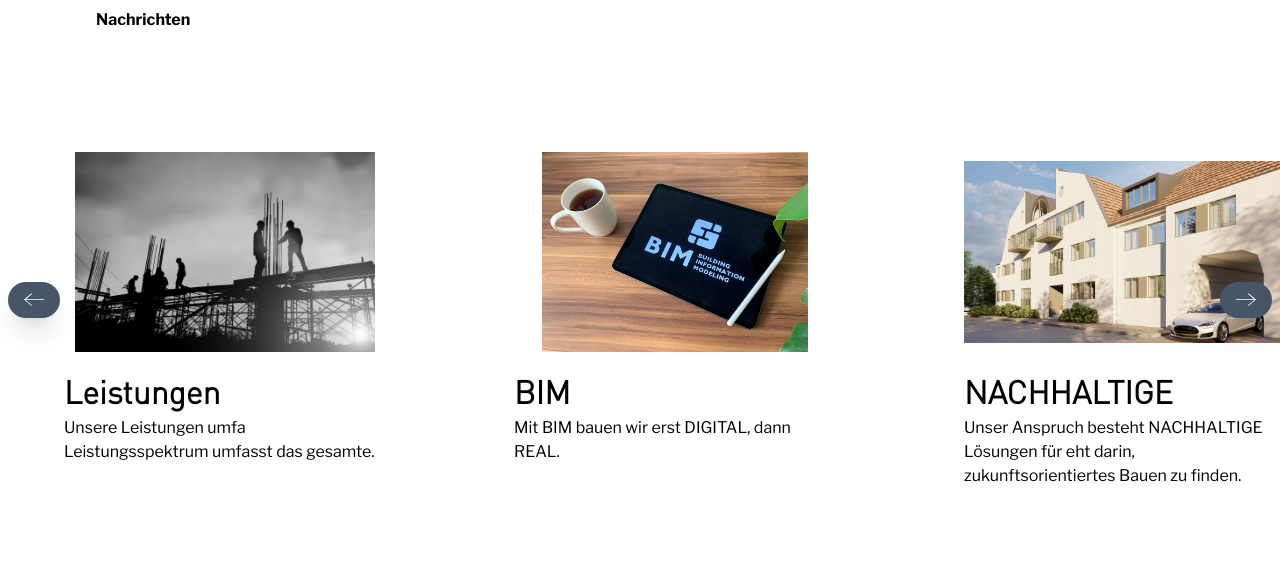
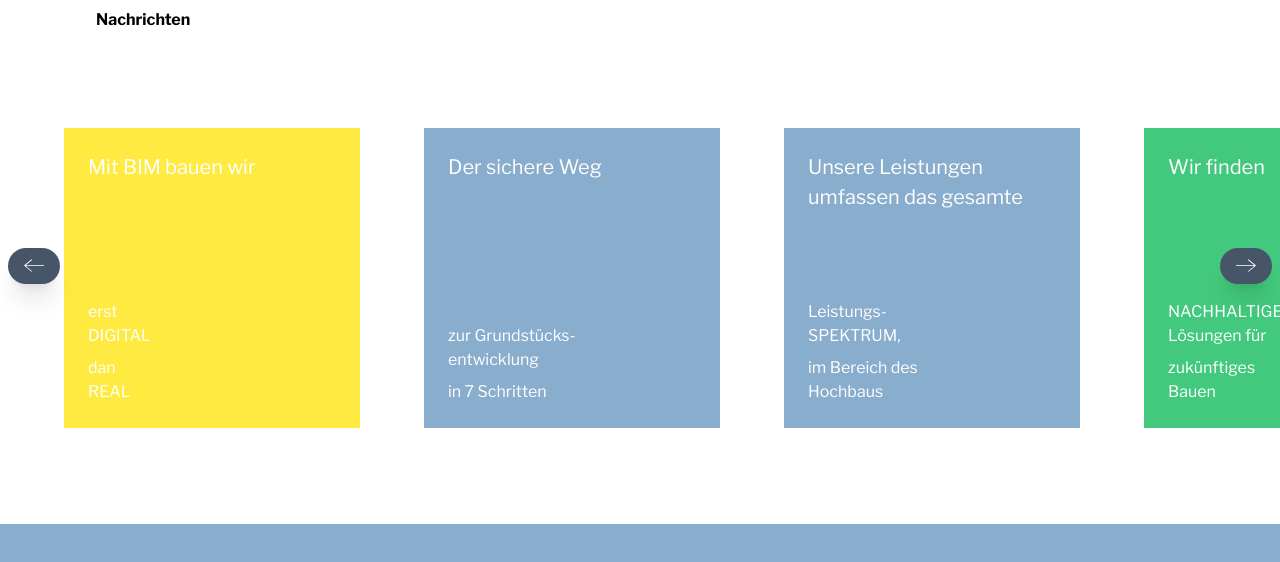
Before and after one commit to borigendiego/fies, a Next.js app: page / in a window 1280 px wide. Shown: the part 840-1402 px from the top of the page. Built offline with nearby package versions, Linux system fonts and the light colour scheme.

Commit message:
Add squares

```diff
--- a/components/commons/carousel/Carousel.tsx
+++ b/components/commons/carousel/Carousel.tsx
@@ -1,9 +1,8 @@
 import React, {useRef} from "react";
-import { TEAM_DATA } from './constants.js'
+import { HOME_CAROUSEL } from './constants';
 import Slide from "./Slide";
 import { motion } from 'framer-motion';
 import Image from "next/image.js";
-
 
 const Caraousel = () => {
 
@@ -63,7 +62,7 @@ const Caraousel = () => {
                 <p className="font-bold">Nachrichten</p>
             </div>
             <motion.div
-                className='relative md:my-24 overflow-hidden max-w-[1300px] mx-auto'
+                className={'relative md:my-24 overflow-hidden max-w-[1300px] mx-auto'}
                 initial={{
                     opacity: 0,
                     }}
@@ -73,12 +72,20 @@ const Caraousel = () => {
                 viewport={{ once: true }}
                 transition={{duration: 1, delay: .5}}
             >
-                <div className="">
-                    <div className="flex flex-nowrap" ref={carousel}>
-                        {
-                            TEAM_DATA.map((value, index) => <Slide image={value.image} title={value.title} text={value.text} />)
-                        }
-                    </div>
+                <div className={"flex flex-nowrap"} ref={carousel}>
+                    {
+                        HOME_CAROUSEL.map((item:any, index:number) =>
+                            <Slide
+                                key={`${item.title}-${index}`}
+                                bgImage={item.bgImage}
+                                title={item.title}
+                                text={item.text}
+                                bgColor={item.bgColor}
+                                colorSquare={item.colorSquare}
+                                linkTo={item.linkTo}
+                                content={item.content}
+                            />)
+                    }
                 </div>
                 <div className="absolute top-[40%] w-full z-20">
                     <motion.button
--- a/components/commons/carousel/Slide.tsx
+++ b/components/commons/carousel/Slide.tsx
@@ -1,39 +1,44 @@
-import Image from "next/image";
-import Link from "next/link";
-import React from "react";
-
-
-type slideprops = {
-    image: string,
-    title: string,
-    text: string,
-}
+import React from 'react';
+import { CarouselType } from './constants';
 
 const Slide = ({
-    image,
     title,
-    text
-}:slideprops) => {
+    text,
+    bgColor,
+    colorSquare,
+    content,
+    linkTo,
+    bgImage
+}:CarouselType) => {
     return(
-        <div className="min-w-[450px] overflow-hidden transition-all duration-300 ease-in z-10 relative px-16">
-            <Link href={'/buro'}>
-                <div className="md:flex md:flex-col rounded-md hover-slide">
-                    <div className={"py-6 flex flex-col duration-300 ease-in"}>
-                        <div className={'relative w-full h-[200px]'}>
-                            <Image
-                                src={image}
-                                alt={''}
-                                layout='fill'
-                                objectFit='contain'
-                            />
-                        </div>
-                        <div className="">
-                            <h2 className="mt-4 font-bold">{title}</h2>
-                            <p>{text}</p>
+        <div className="min-w-[360px] overflow-hidden transition-all duration-300 ease-in z-10 relative px-16">
+            <a href={linkTo}>
+                {
+                    colorSquare
+                    ? <div className="md:flex md:flex-col rounded-md hover-slide">
+                        <div
+                            className={'p-6 flex flex-col duration-300 ease-in w-[300px] h-[300px] justify-between'}
+                            style={{ backgroundColor: bgColor }}
+                        >
+                            <p className={'text-white text-[20px]'}>
+                                {title}
+                            </p>
+                            {content}
                         </div>
                     </div>
-                </div>
-            </Link>
+                    : <div className="md:flex md:flex-col rounded-md hover-slide">
+                        <div
+                            className={'p-6 flex flex-col duration-300 ease-in w-[300px] h-[300px] justify-between'}
+                            style={{
+                                backgroundImage: '/assets/images/banner/bannerImage-4.jpg',
+                                color: '#fff',
+                            }}
+                        >
+                            <h1>Something</h1>
+                        </div>
+                    </div>
+                }
+            </a>
         </div>
     )
 }
--- a/components/commons/carousel/constants.js
+++ /dev/null
@@ -1,29 +0,0 @@
-const TEAM_DATA = [
-    {
-        image: '/assets/images/banner/banner-3-min.jpg',
-        title: 'Leistungen',
-        text: 'Unsere Leistungen umfa Leistungsspektrum umfasst das gesamte.',
-    },
-    {
-        image: '/assets/images/banner/bannerImage-4.jpg',
-        title: 'BIM',
-        text: 'Mit BIM bauen wir erst DIGITAL, dann REAL.',
-    },
-    {
-        image: '/assets/images/carousel/carousel-3.jpg',
-        title: 'NACHHALTIGE',
-        text: 'Unser Anspruch besteht NACHHALTIGE Lösungen für eht darin, zukunftsorientiertes Bauen zu finden.',
-    },
-    {
-        image: '/assets/images/carousel/carousel-4.jpg',
-        title: 'INDIVIDUELLES',
-        text: 'Wir finden für Ihr INDIVIDUELLES Grundstück die sinnvollste und effizienteste Lösung.',
-    },
-    {
-        image: '/assets/images/carousel/carousel-4.jpg',
-        title: 'PROJEKTE',
-        text: 'Wir übernehmen Ihre PROJEKTE deutschlandweit, in jeder Größenordnung.',
-    },
-];
-
-export { TEAM_DATA };
--- /dev/null
+++ b/components/commons/carousel/constants.tsx
@@ -0,0 +1,94 @@
+export type CarouselType = {
+    bgImage?: string,
+    title?: string,
+    text?: string,
+    colorSquare?: boolean,
+    bgColor?: string,
+    linkTo: string,
+    content?: any,
+}
+
+const HOME_CAROUSEL:CarouselType[] = [
+    {
+        title: 'Mit BIM bauen wir',
+        bgColor: '#feea41',
+        colorSquare: true,
+        content: <div>
+            <p className={'text-white'}>erst</p>
+            <p className={'mb-2 text-white'}>DIGITAL</p>
+            <p className={'text-white'}>dan</p>
+            <p className={'text-white'}>REAL</p>
+        </div>,
+        linkTo: '/uber#2',
+    },
+    {
+        title: 'Der sichere Weg',
+        bgColor: '#89adcd',
+        colorSquare: true,
+        content: <div>
+            <p className={'text-white'}>zur Grundstücks-</p>
+            <p className={'mb-2 text-white'}>entwicklung</p>
+            <p className={'text-white'}>in 7 Schritten</p>
+        </div>,
+        linkTo: '/',
+    },
+    {
+        title: 'Unsere Leistungen umfassen das gesamte',
+        bgColor: '#89adcd',
+        colorSquare: true,
+        content: <div>
+            <p className={'text-white'}>Leistungs-</p>
+            <p className={'mb-2 text-white'}>SPEKTRUM,</p>
+            <p className={'text-white'}>im Bereich des</p>
+            <p className={'text-white'}>Hochbaus</p>
+        </div>,
+        linkTo: '/leistung',
+    },
+    {
+        title: 'Wir finden',
+        bgColor: '#43c97d',
+        colorSquare: true,
+        content: <div>
+            <p className={'text-white'}>NACHHALTIGE-</p>
+            <p className={'mb-2 text-white'}>Lösungen für</p>
+            <p className={'text-white'}>zukünftiges</p>
+            <p className={'text-white'}>Bauen</p>
+        </div>,
+        linkTo: '/uber#3',
+    },
+    {
+        title: 'Wir übernehmen',
+        bgColor: '#ba69af',
+        colorSquare: true,
+        content: <div>
+            <p className={'text-white'}>PROJEKTE</p>
+            <p className={'mb-2 text-white'}>bundesweit,</p>
+            <p className={'text-white'}>in jeder</p>
+            <p className={'text-white'}>Größenordnung</p>
+        </div>,
+        linkTo: '/',
+    },
+    {
+        title: 'Wir finden für Ihr',
+        bgColor: '#f54f3c',
+        colorSquare: true,
+        content: <div>
+            <p className={'text-white'}>INDIVIDUELLES-</p>
+            <p className={'mb-2 text-white'}>Grundstück</p>
+            <p className={'text-white'}>die sinnvollste und</p>
+            <p className={'text-white'}>effizienteste Lösung</p>
+        </div>,
+        linkTo: '/',
+    },
+    /*
+    {
+        bgImage: '/assets/images/home-slider/Spatenstich.jpg',
+        title: 'Wir finden für Ihr',
+        text: 'Wir übernehmen Ihre PROJEKTE deutschlandweit, in jeder Größenordnung.',
+        linkTo: '/',
+    }*/
+];
+
+export {
+    HOME_CAROUSEL
+};
--- a/components/nav/constants.tsx
+++ b/components/nav/constants.tsx
@@ -1,9 +1,8 @@
 const NAV_DATA = [
-    /*
     {
         label: 'Aktuelles',
         link: '/'
-    },*/
+    },
     {
         label: 'Über uns',
         link: '/uber/'
--- a/components/projektenwicklung/index.tsx
+++ b/components/projektenwicklung/index.tsx
@@ -1,7 +1,5 @@
 import React from "react";
-//
 import { motion } from "framer-motion";
-
 
 const Projektewicklung = () => {
     return(
--- a/styles/globals.scss
+++ b/styles/globals.scss
@@ -79,6 +79,10 @@ h4 {
 
 .hover-slide:hover {
   opacity: 0.7;
+}
+
+.break-after-word {
+  word-spacing: 100vw;
 }
 
 //Home button
```
Also changed, not shown: public/assets/images/home-slider/Spatenstich.jpg (added), public/assets/images/home-slider/Willich-Bauarbeiten.jpeg (added).
